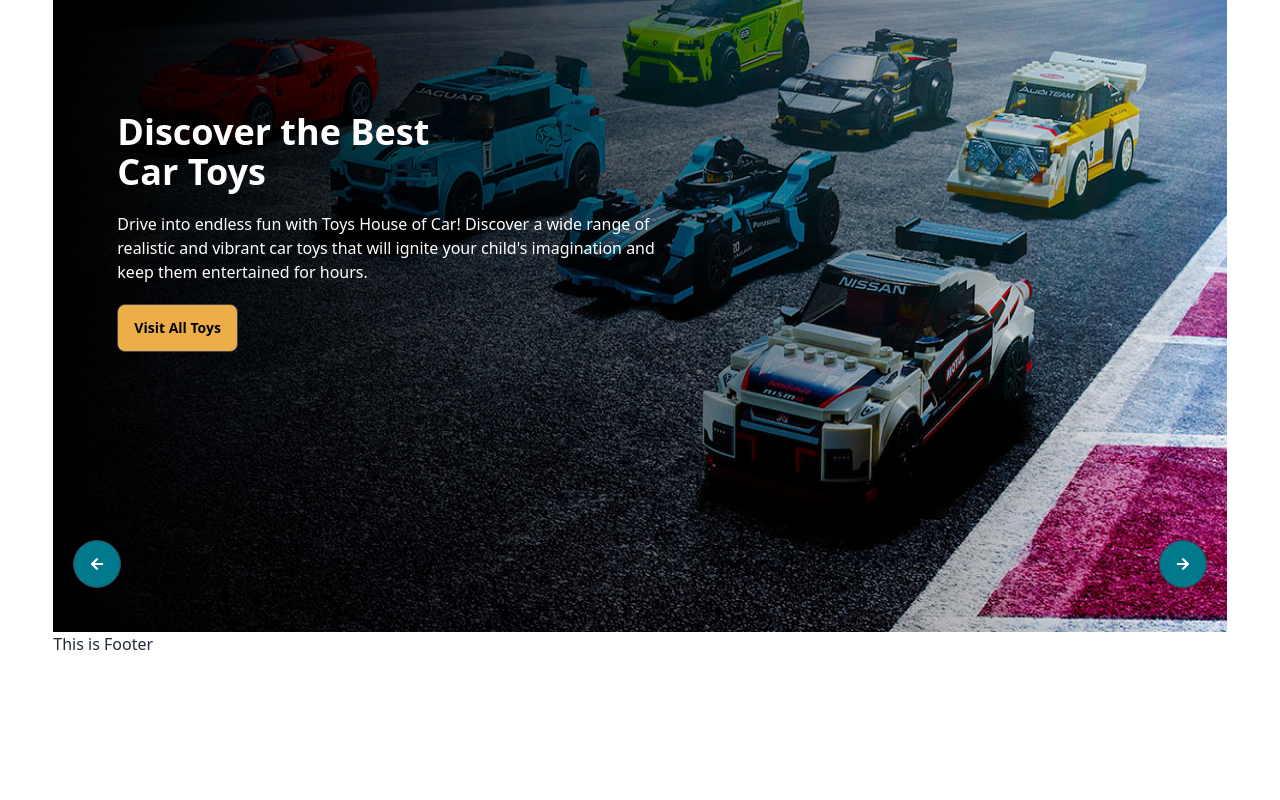
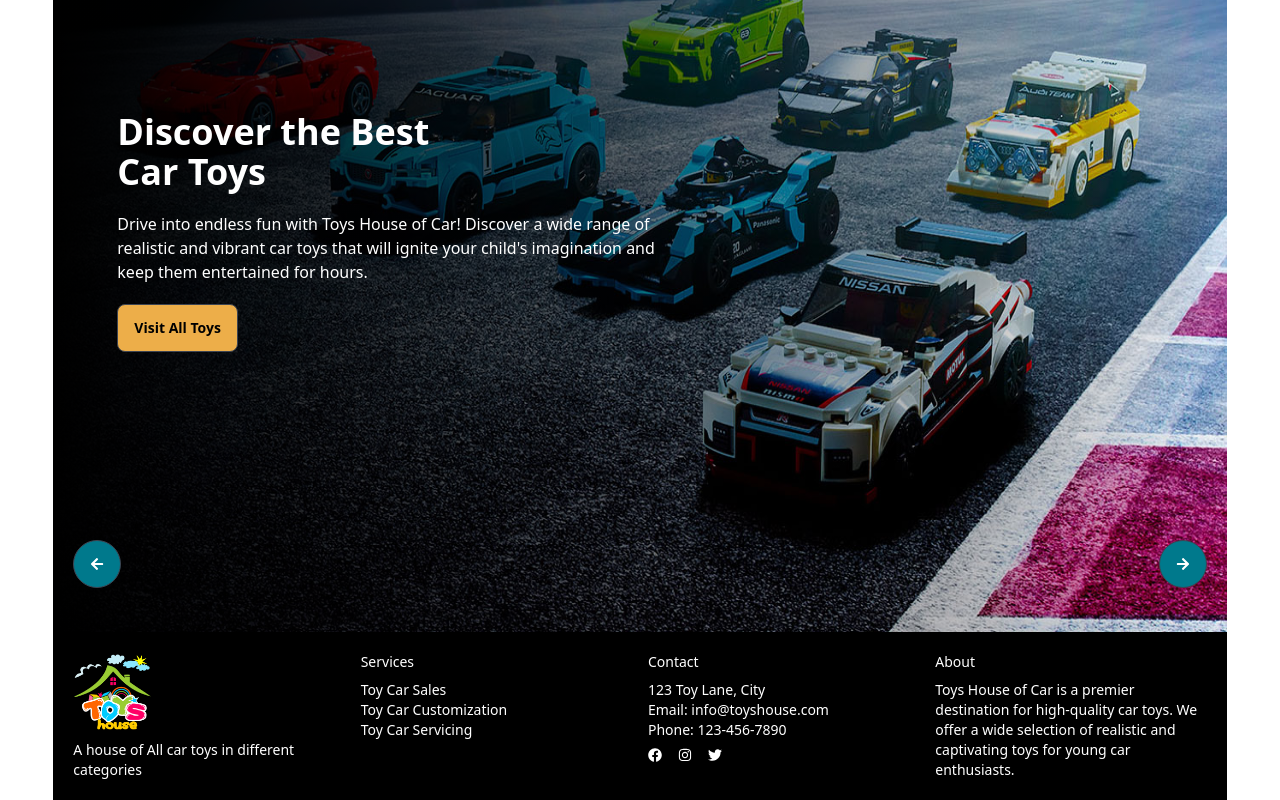
Before and after one commit to Joshim-Uddin/toys-house, a React (Vite) app: page / in a window 1280 px wide. Shown: the part 248-1048 px from the top of the page. Before the commit the page ends 904 px from the top, so only its background shows below. Built offline with nearby package versions, Linux system fonts and the light colour scheme.

Commit message:
footer added

```diff
--- a/src/components/Shared/Footer.jsx
+++ b/src/components/Shared/Footer.jsx
@@ -1,7 +1,58 @@
 import React from "react";
+import logo from "./../../assets/logo.png";
+import { FaFacebook, FaInstagram, FaTwitter } from "react-icons/fa";
+import { Link } from "react-router-dom";
 
 const Footer = () => {
-  return <div>This is Footer</div>;
+  return (
+    <footer className="footer bg-black text-white grid lg:grid-cols-4 grid-cols-2 p-5">
+      <div>
+        <img src={logo} alt="" className="w-20" />
+        <p>A house of All car toys in different categories</p>
+      </div>
+      <div className="footer__section">
+        <h3 className="footer__title">Services</h3>
+        <ul className="footer__list">
+          <li className="footer__item">Toy Car Sales</li>
+          <li className="footer__item">Toy Car Customization</li>
+          <li className="footer__item">Toy Car Servicing</li>
+        </ul>
+      </div>
+      <div className="footer__section">
+        <h3 className="footer__title">Contact</h3>
+        <ul className="footer__list">
+          <li className="footer__item">123 Toy Lane, City</li>
+          <li className="footer__item">Email: info@toyshouse.com</li>
+          <li className="footer__item">Phone: 123-456-7890</li>
+        </ul>
+        <ul className="footer__list flex gap-4">
+          <li className="footer__item">
+            <Link to="https://www.facebook.com/">
+              <FaFacebook />
+            </Link>
+          </li>
+          <li className="footer__item">
+            <Link to="https://www.instagram.com/">
+              <FaInstagram />
+            </Link>
+          </li>
+          <li className="footer__item">
+            <Link to="https://www.twitter.com/">
+              <FaTwitter />
+            </Link>
+          </li>
+        </ul>
+      </div>
+      <div className="footer__section">
+        <h3 className="footer__title">About</h3>
+        <p className="footer__description">
+          Toys House of Car is a premier destination for high-quality car toys.
+          We offer a wide selection of realistic and captivating toys for young
+          car enthusiasts.
+        </p>
+      </div>
+    </footer>
+  );
 };
 
 export default Footer;
```
